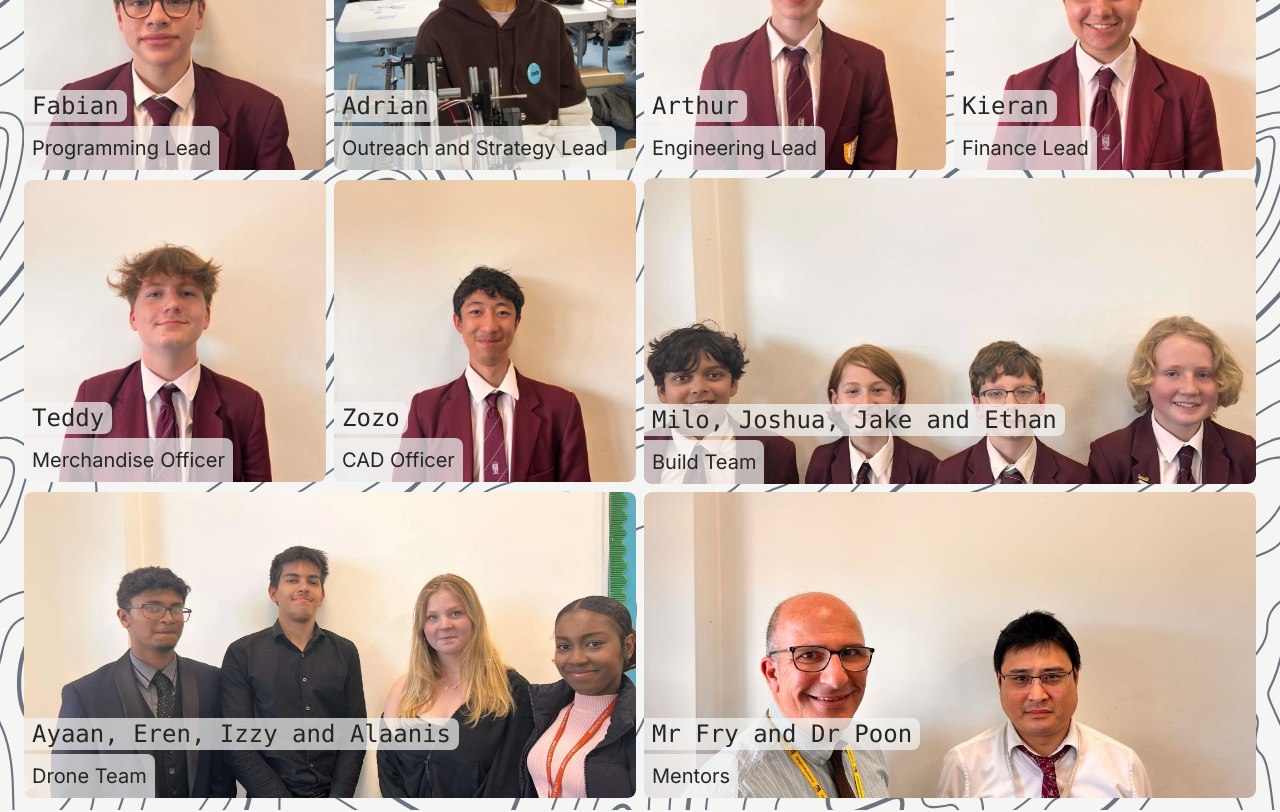
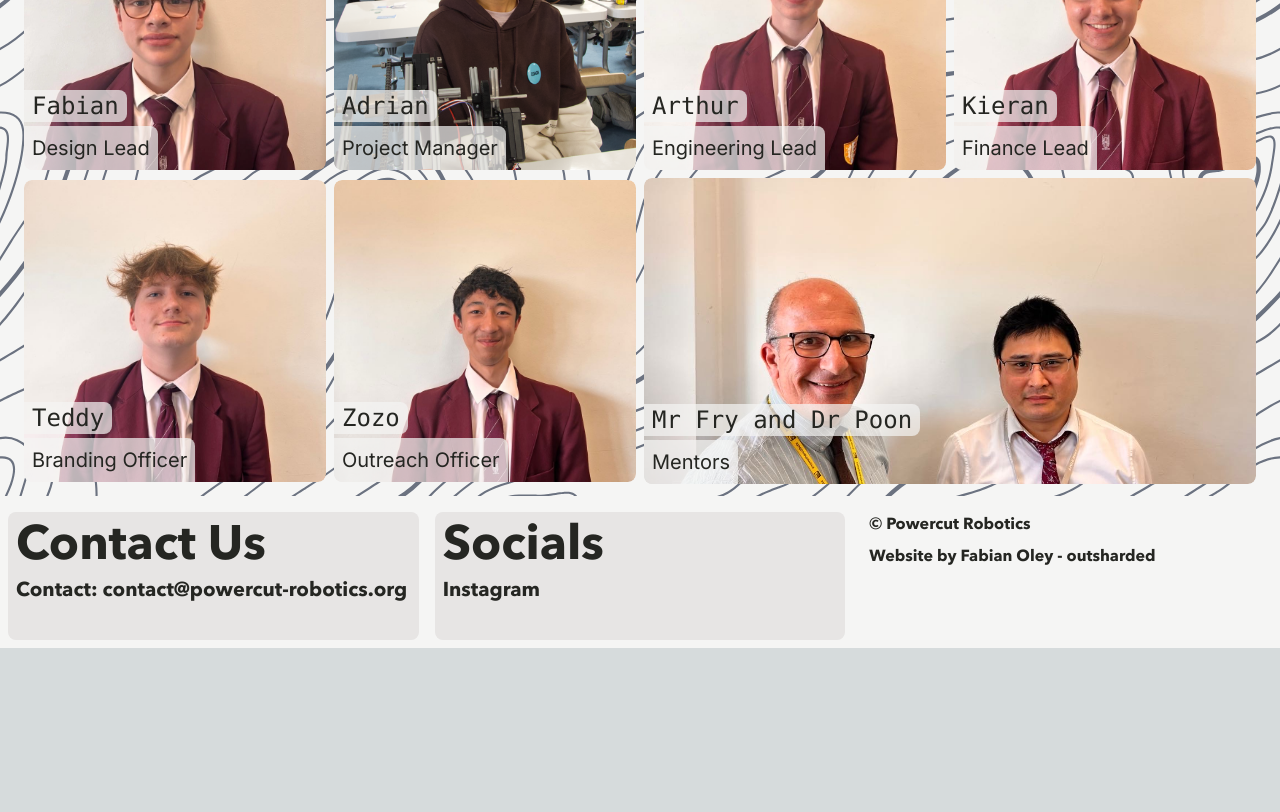
Before and after one commit to outsharded/langley-robotics-website, a Next.js app: page /team in a window 1280 px wide. Shown: the part 380-1192 px from the top of the page. After the commit the page ends 1028 px from the top, so only its background shows below. Built offline with nearby package versions, Linux system fonts and the light colour scheme.

Commit message:
Update page.tsx

```diff
--- a/app/(subpages)/team/page.tsx
+++ b/app/(subpages)/team/page.tsx
@@ -20,7 +20,7 @@ const HomePage: React.FC = () => {
                   <Image className='rounded-lg w-full aspect-square object-cover' src="/headshots/fabian.webp" alt="Powercut Robotics Team" width={500} height={500} sizes="(max-width: 768px) 50wv, (max-width: 1024px) 33vw, 100vw"/>
                 </div>
                 <div className="absolute bottom-12 left-0 bg-stone-100 dark:bg-neutral-950 bg-opacity-70 dark:bg-opacity-70 rounded-r-lg font-mono text-2xl px-2 ">Fabian</div>
-                <div className="absolute bottom-0 left-0 bg-stone-100 dark:bg-neutral-950 bg-opacity-70 dark:bg-opacity-70 rounded-tr-lg text-xl p-2">Programming Lead</div>
+                <div className="absolute bottom-0 left-0 bg-stone-100 dark:bg-neutral-950 bg-opacity-70 dark:bg-opacity-70 rounded-tr-lg text-xl p-2">Design Lead</div>
               </div>
 
               <div className='col-span-1 relative rounded-lg overflow-hidden '>
@@ -28,7 +28,7 @@ const HomePage: React.FC = () => {
                   <Image className='rounded-lg w-full aspect-square object-cover' src="/headshots/comp/gupta.png" alt="Powercut Robotics Team" width={500} height={500} sizes="(max-width: 768px) 50wv, (max-width: 1024px) 33vw, 100vw"/>
                 </div>
                 <div className="absolute bottom-12 left-0 bg-stone-100 dark:bg-neutral-950 bg-opacity-70 dark:bg-opacity-70 rounded-r-lg font-mono text-2xl px-2 ">Adrian</div>
-                <div className="absolute bottom-0 left-0 bg-stone-100 dark:bg-neutral-950 bg-opacity-70 dark:bg-opacity-70 rounded-tr-lg text-xl p-2">Outreach and Strategy Lead</div>
+                <div className="absolute bottom-0 left-0 bg-stone-100 dark:bg-neutral-950 bg-opacity-70 dark:bg-opacity-70 rounded-tr-lg text-xl p-2">Project Manager</div>
               </div>
 
               <div className='relative rounded-lg overflow-hidde'>
@@ -52,7 +52,7 @@ const HomePage: React.FC = () => {
                   <Image className='rounded-lg w-full aspect-square object-cover' src="/headshots/teddy.jpeg" alt="Powercut Robotics Team" width={500} height={500} sizes="(max-width: 768px) 50wv, (max-width: 1024px) 33vw, 100vw"/>
                 </div>
                 <div className="absolute bottom-12 left-0 bg-stone-100 dark:bg-neutral-950 bg-opacity-70 dark:bg-opacity-70 rounded-r-lg font-mono text-2xl px-2 ">Teddy</div>
-                <div className="absolute bottom-0 left-0 bg-stone-100 dark:bg-neutral-950 bg-opacity-70 dark:bg-opacity-70 rounded-tr-lg text-xl p-2">Merchandise Officer</div>
+                <div className="absolute bottom-0 left-0 bg-stone-100 dark:bg-neutral-950 bg-opacity-70 dark:bg-opacity-70 rounded-tr-lg text-xl p-2">Branding Officer</div>
               </div>
 
               <div className='relative rounded-lg overflow-hidden'>
@@ -60,23 +60,7 @@ const HomePage: React.FC = () => {
                   <Image className='rounded-lg w-full aspect-square object-cover' src="/headshots/zozo.jpeg" alt="Powercut Robotics Team" width={500} height={500} sizes="(max-width: 768px) 50wv, (max-width: 1024px) 33vw, 100vw"/>
                 </div>
                 <div className="absolute bottom-12 left-0 bg-stone-100 dark:bg-neutral-950 bg-opacity-70 dark:bg-opacity-70 rounded-r-lg font-mono text-2xl px-2 ">Zozo</div>
-                <div className="absolute bottom-0 left-0 bg-stone-100 dark:bg-neutral-950 bg-opacity-70 dark:bg-opacity-70 rounded-tr-lg text-xl p-2">CAD Officer</div>
-              </div>
-
-              <div className='col-span-2 relative rounded-lg overflow-hidden'>
-                <div className="">
-                  <Image className='rounded-lg w-full aspect-[2/1] object-cover' src="/headshots/year8s.webp" alt="Powercut Robotics Team" width={500} height={500} sizes="(max-width: 768px) 50wv, (max-width: 1024px) 33vw, 100vw"/>
-                </div>
-                <div className="absolute bottom-12 left-0 bg-stone-100 dark:bg-neutral-950 bg-opacity-70 dark:bg-opacity-70 rounded-r-lg font-mono text-2xl px-2 ">Milo, Joshua, Jake and Ethan</div>
-                <div className="absolute bottom-0 left-0 bg-stone-100 dark:bg-neutral-950 bg-opacity-70 dark:bg-opacity-70 rounded-tr-lg text-xl p-2">Build Team</div>
-              </div>
-
-              <div className='col-span-2 relative rounded-lg overflow-hidden'>
-                <div className="">
-                  <Image className='rounded-lg w-full aspect-[2/1] object-cover' src="/headshots/sixthformers.webp" alt="Powercut Robotics Team" width={500} height={500} sizes="(max-width: 768px) 50wv, (max-width: 1024px) 33vw, 100vw"/>
-                </div>
-                <div className="absolute bottom-12 left-0 bg-stone-100 dark:bg-neutral-950 bg-opacity-70 dark:bg-opacity-70 rounded-r-lg font-mono text-2xl px-2 ">Ayaan, Eren, Izzy and Alaanis</div>
-                <div className="absolute bottom-0 left-0 bg-stone-100 dark:bg-neutral-950 bg-opacity-70 dark:bg-opacity-70 rounded-tr-lg text-xl p-2">Drone Team</div>
+                <div className="absolute bottom-0 left-0 bg-stone-100 dark:bg-neutral-950 bg-opacity-70 dark:bg-opacity-70 rounded-tr-lg text-xl p-2">Outreach Officer</div>
               </div>
 
               <div className='col-span-2 relative rounded-lg overflow-hidden'>
```
